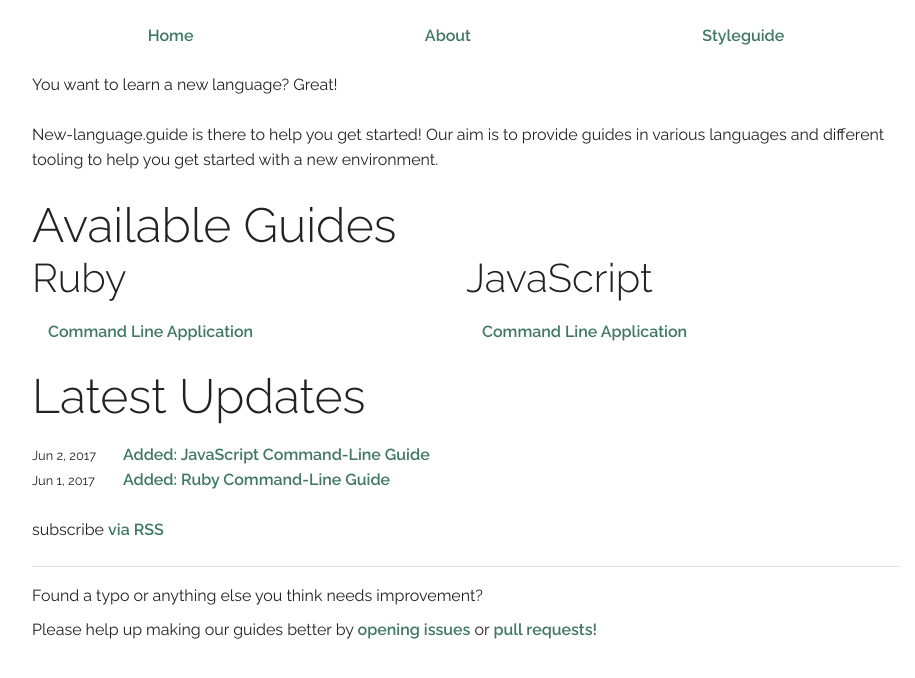
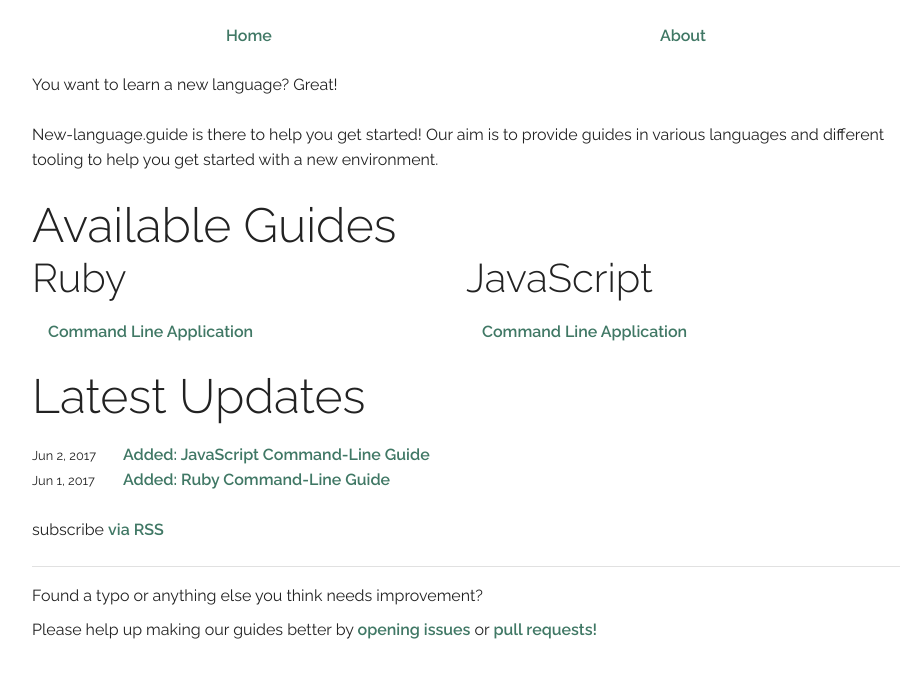
Before and after one commit to vanilla-project/vanilla-project.guide, a Jekyll site: the page built from index.md, in a window 1280 px wide. Shown: the top 678 px of the page, without its empty margins (174-1089 px from the left). Built offline with Jekyll 4.4.1, drawn with Linux system fonts in a browser that asks for light colours.

Commit message:
Removes styleguide from navigation

```diff
--- a/_includes/header.html
+++ b/_includes/header.html
@@ -7,7 +7,7 @@
       <li><a class="site-title" href="{{ "/" | relative_url}}">Home</a></li>
 
       {% for page in site.pages %}
-        {% if page.title %}
+        {% if page.title and page.title != "Styleguide" %}
         <li><a href="{{ page.url | relative_url }}">{{ page.title | escape }}</a></li>
         {% endif %}
       {% endfor %}
```
